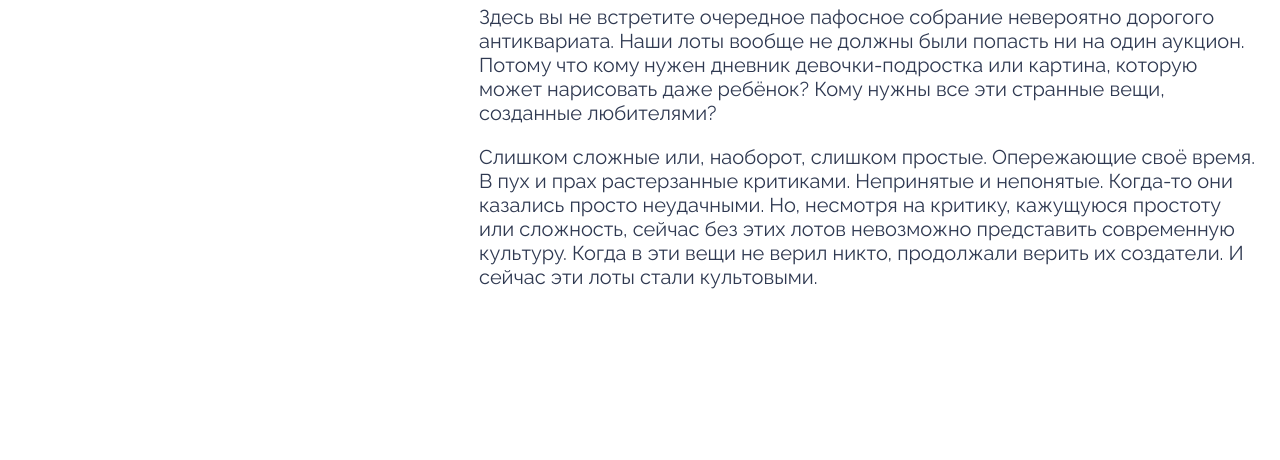
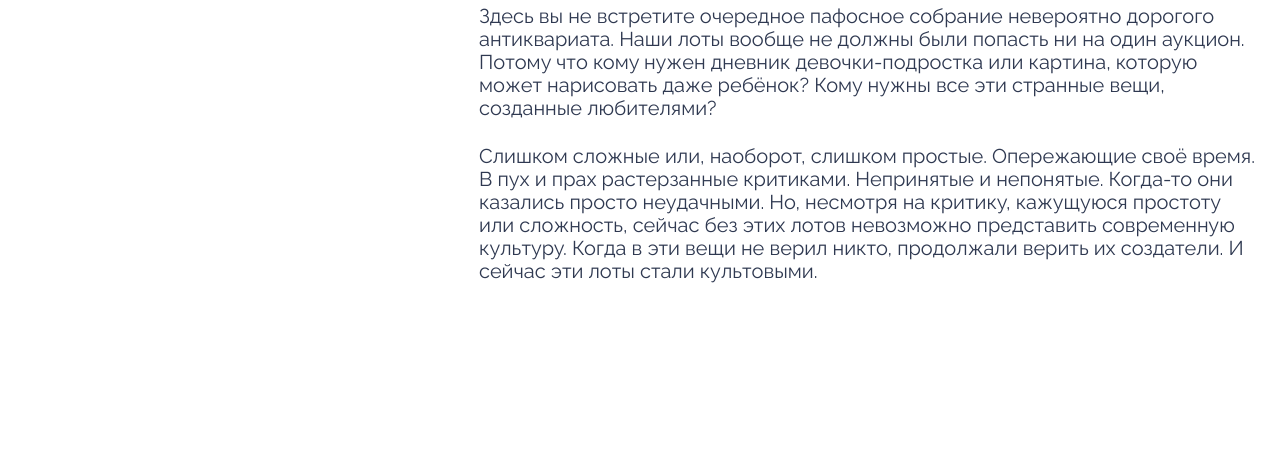
Before and after one commit to ArtemSever/ono-tebe-nado, a plain HTML site: page index.html in a window 1280 px wide. Shown: the part 2382-2842 px from the top of the page. Drawn offline with Linux system fonts and the light colour scheme.

Commit message:
Исправляет ошибки после тестирования

```diff
--- a/fonts/fonts.css
+++ b/fonts/fonts.css
@@ -1,17 +1,13 @@
 @font-face {
-  font-family: Raleway;
-  src:
-    url(./Raleway-Regular.woff2) format('woff2'),
-    url(./Raleway-Regular.woff) format('woff');
+  font-family: "Raleway";
+  src: url("Raleway-Regular.woff2") format('woff2'), url("Raleway-Regular.woff") format('woff');
   font-weight: normal;
   font-display: swap;
 }
 
 @font-face {
-  font-family: Raleway;
-  src:
-    url(./Raleway-Bold.woff2) format('woff2'),
-    url(./Raleway-Bold.woff) format('woff');
+  font-family: "Raleway";
+  src: url("Raleway-Bold.woff2") format('woff2'), url("Raleway-Bold.woff") format('woff');
   font-weight: bold;
   font-display: swap;
 }
--- a/styles/style.css
+++ b/styles/style.css
@@ -149,6 +149,7 @@ body {
     font-size: 40px;
     font-weight: 700;
     text-transform: uppercase;
+    margin-left: 25px;
     margin-bottom: 27px;
 }
 
@@ -256,8 +257,8 @@ body {
 .about__text {
     display: flex;
     flex-direction: column;
-    gap: 20px;
-    line-height: 24px;
+    gap: 25px;
+    line-height: 23px;
 }
 
 .footer {
```
Also changed, not shown: index.html (+2 -0 lines), 1 other file.
